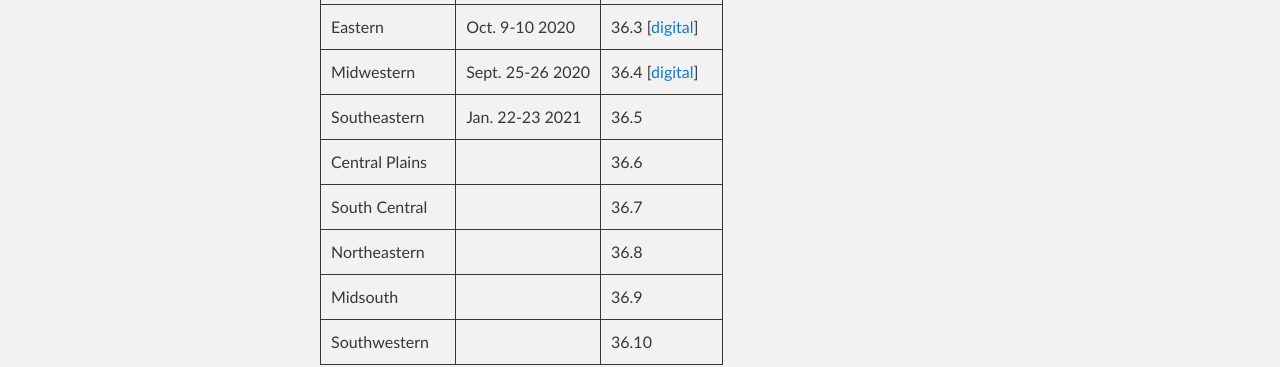
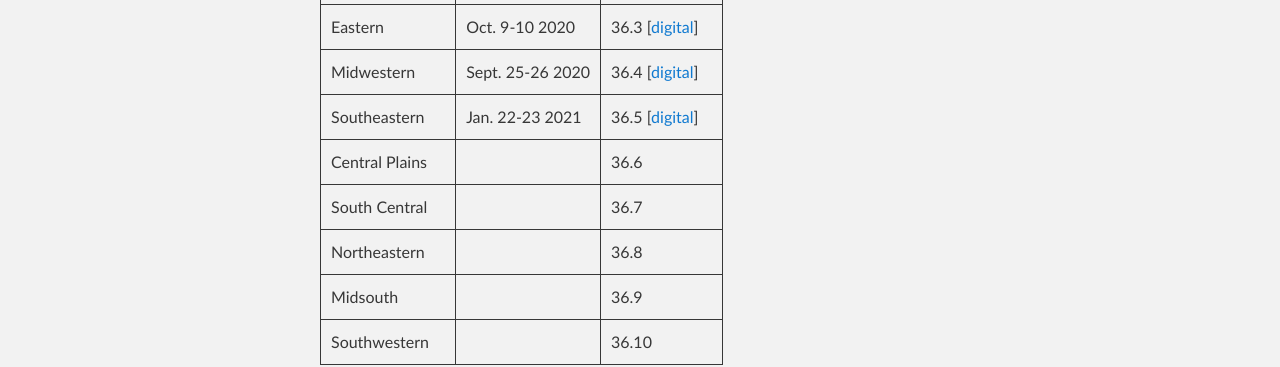
Before and after one commit to ccsc-journal/ccsc-editor, a Jekyll site: the page built from docs/index.md, in a window 1280 px wide. Shown: the part 902-1269 px from the top of the page. Built offline with Jekyll 4.4.1, drawn with Linux system fonts in a browser that asks for light colours; our own code applies the rules of GitHub Pages for plain Markdown files.

Commit message:
add link to SE2020.pdf

```diff
--- a/docs/index.md
+++ b/docs/index.md
@@ -22,7 +22,7 @@ Sciences in Colleges" according to the following schedule.
 | Rocky Mountain | Oct. 9-10 2020 | 36.2 [[digital](http://www.ccsc.org/publications/journals/RM2020.pdf)] |
 | Eastern | Oct. 9-10 2020 | 36.3 [[digital](http://www.ccsc.org/publications/journals/EA2020.pdf)]|
 | Midwestern | Sept. 25-26 2020 | 36.4 [[digital](http://www.ccsc.org/publications/journals/MW2020.pdf)]|
-| Southeastern | Jan. 22-23 2021 | 36.5 |
+| Southeastern | Jan. 22-23 2021 | 36.5 [[digital](http://www.ccsc.org/publications/journals/SE2020.pdf)] |
 | Central Plains |  | 36.6 |
 | South Central |  | 36.7 |
 | Northeastern |  | 36.8 |
```
